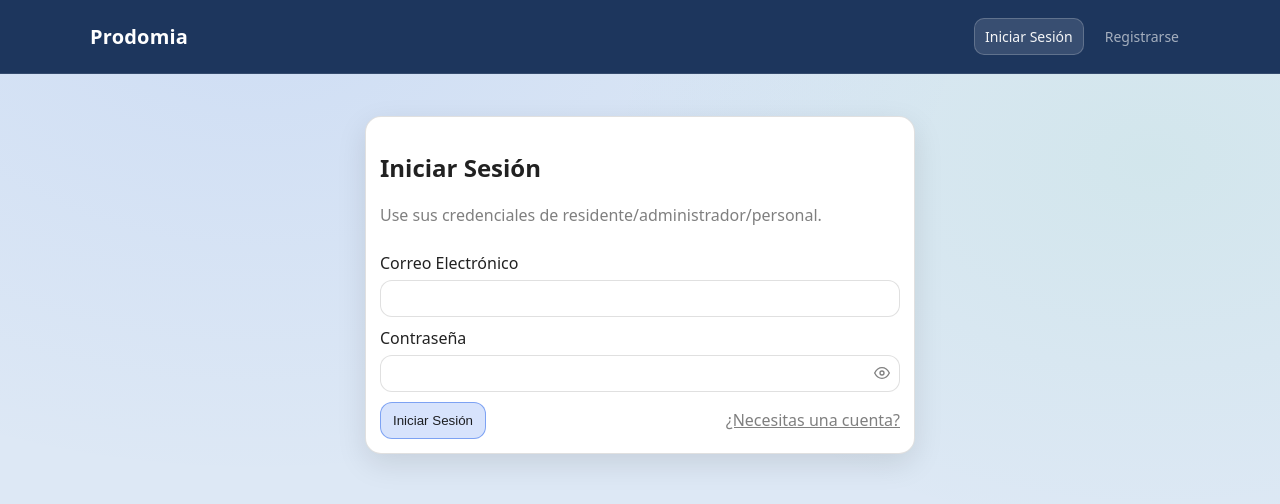
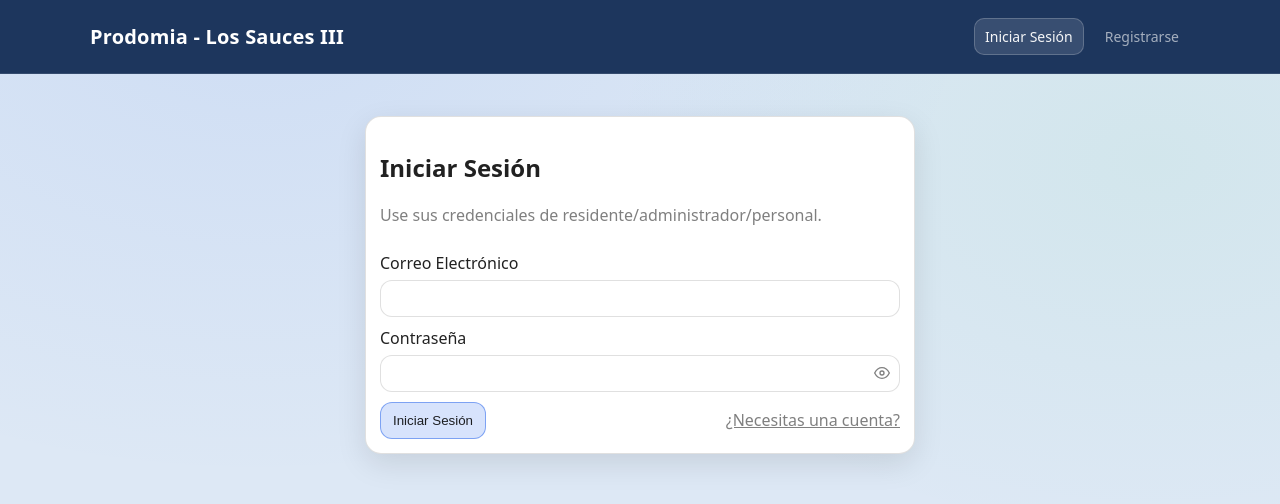
Before and after one commit to qosme/Prodomia, a React (Vite) app in the folder frontend/: page /login in a window 1280 px wide. Shown: the top 504 px of the page. Built offline with nearby package versions, Linux system fonts and the light colour scheme; no server answers.

Commit message:
fix: se arregla topbar

```diff
--- a/frontend/src/App.jsx
+++ b/frontend/src/App.jsx
@@ -45,7 +45,7 @@ function AppNav() {
     <div className="nav">
       <div className="container nav-inner">
         <NavLink className="brand" to="/">
-          Prodomia
+          Prodomia - Los Sauces III
         </NavLink>
         <div className="tabs">
           {user ? (
```
